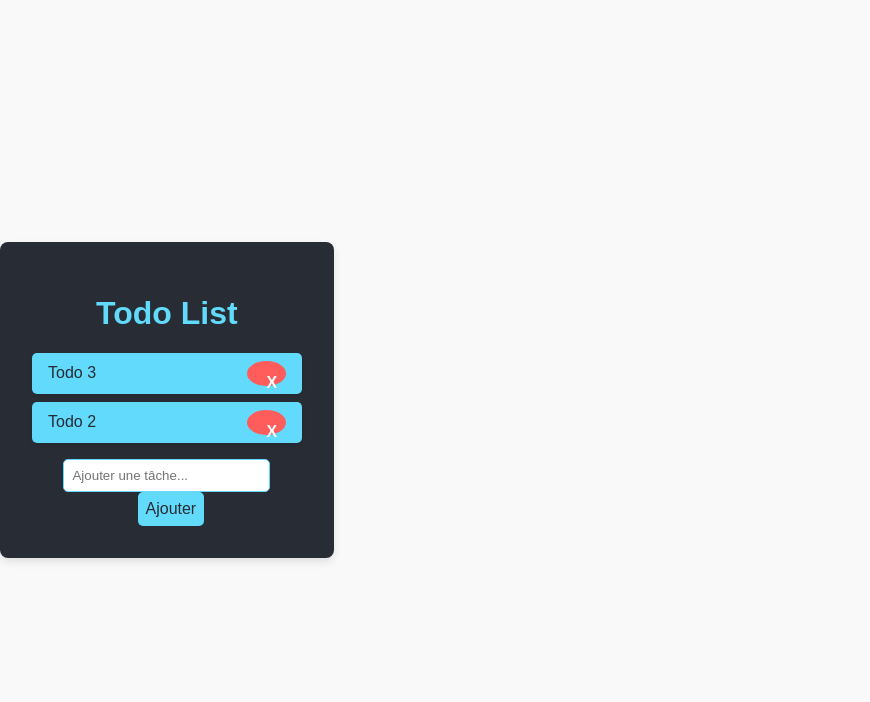
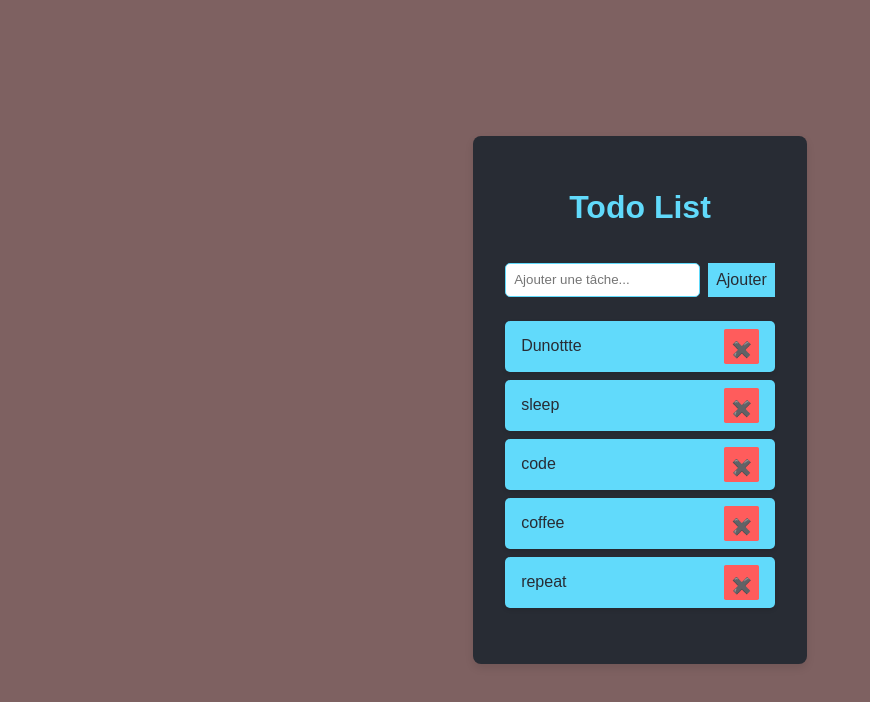
Before and after one commit to Fauve-mce/Todo-List, a React (Vite) app: page / in a window 1280 px wide. Shown: the top 702 px of the page, without its empty margins (0-870 px from the left). Built offline with nearby package versions, Linux system fonts and the light colour scheme; data requests are answered from the project's data file.

Commit message:
Design SASS

```diff
--- a/db.json
+++ b/db.json
@@ -1,12 +1,24 @@
 {
   "todos": [
     {
-      "id": "5578bfa4-63af-4071-87ce-18e27904c951",
-      "nom": "Todo 3"
+      "id": "3536204a-35b8-4f74-905a-8fbeb3a38fa9",
+      "nom": "Dunottte"
     },
     {
-      "id": "49010f1d-6fae-4b80-a75e-75ff896ac04d",
-      "nom": "Todo 2"
+      "id": "b213290d-2aa2-4f88-8dba-8335ad785a64",
+      "nom": "sleep"
+    },
+    {
+      "id": "3210a1a6-c115-4fa1-9e87-865e048328e0",
+      "nom": "code"
+    },
+    {
+      "id": "bd00d20b-d2c4-4153-990e-50f673aaf5f7",
+      "nom": "coffee"
+    },
+    {
+      "id": "dbf06d99-de3d-41b3-af34-13effc117571",
+      "nom": "repeat"
     }
   ]
 }
--- a/package.json
+++ b/package.json
@@ -12,6 +12,8 @@
   },
   "dependencies": {
     "axios": "^1.7.9",
+    "express": "^4.21.2",
+    "fs": "^0.0.1-security",
     "json-server": "^1.0.0-beta.3",
     "react": "^18.3.1",
     "react-dom": "^18.3.1",
--- a/src/App.jsx
+++ b/src/App.jsx
@@ -94,6 +94,7 @@ const toggleEditMode = (id) => {
 return (
   <div className="todo-app">
     <h1>Todo List</h1>
+    <TodoForm handleAdd={handleAdd} />
     <ul className="todo-list">
       {todos.map((todo) => (
         <Todo
@@ -105,7 +106,7 @@ return (
         />
       ))}
     </ul>
-    <TodoForm handleAdd={handleAdd} />
+
   </div>
 );
 
--- a/src/App.scss
+++ b/src/App.scss
@@ -2,7 +2,7 @@
 $primary-color: #61dafb;
 $secondary-color: #282c34;
 $text-color: #ffffff;
-$bg-color: #f9f9f9;
+$bg-color: #7e6161;
 
 // Styles de base
 body {
@@ -11,10 +11,18 @@ body {
   margin: 0;
   padding: 0;
   color: $text-color;
+
+  display: flex;
+  justify-content: center;
+  align-items: center;
+  height: 100vh;
 }
 
 // Container principal
 .todo-app {
+  display: flex;
+  flex-direction: column;
+  justify-content: center;
   text-align: center;
   padding: 2rem;
   max-width: 600px;
@@ -58,9 +66,9 @@ body {
   background: #ff5c5c;
   border: none;
   color: $text-color;
-  border-radius: 50%;
-  width: 25px;
-  height: 25px;
+  border-radius: 5%;
+  width: 35px;
+  height: 35px;
   cursor: pointer;
   font-weight: bold;
   text-align: center;
@@ -74,25 +82,25 @@ body {
 // Formulaire
 .todo-form {
   margin-top: 1rem;
+  display: flex;
 }
 
-.todo-form input {
+input {
   padding: 0.5rem;
   width: 70%;
   border: 1px solid $primary-color;
   border-radius: 5px;
 }
 
-.todo-form button {
+button {
   padding: 0.5rem;
   background: $primary-color;
   border: none;
   color: $secondary-color;
-  border-radius: 5px;
+  border-radius: 0px;
   cursor: pointer;
   margin-left: 0.5rem;
 }
-
-.todo-form button:hover {
+button:hover {
   background: darken($primary-color, 10%);
 }
--- a/src/assets/components/Todo.jsx
+++ b/src/assets/components/Todo.jsx
@@ -33,7 +33,7 @@ export default function Todo({
           ) : (
             <span onClick={() => toggleEditMode(todoInfo.id)}>{todoInfo.nom}</span>
           )}
-          <button onClick={() => onTodoDelete(todoInfo.id)}>X</button>
+          <button onClick={() => onTodoDelete(todoInfo.id)}>✖️</button>
         </li>
       );
 
```
Also changed, not shown: server.js (added, +27 -0 lines), 1 other file (tests, documents, lock files or other folders).
